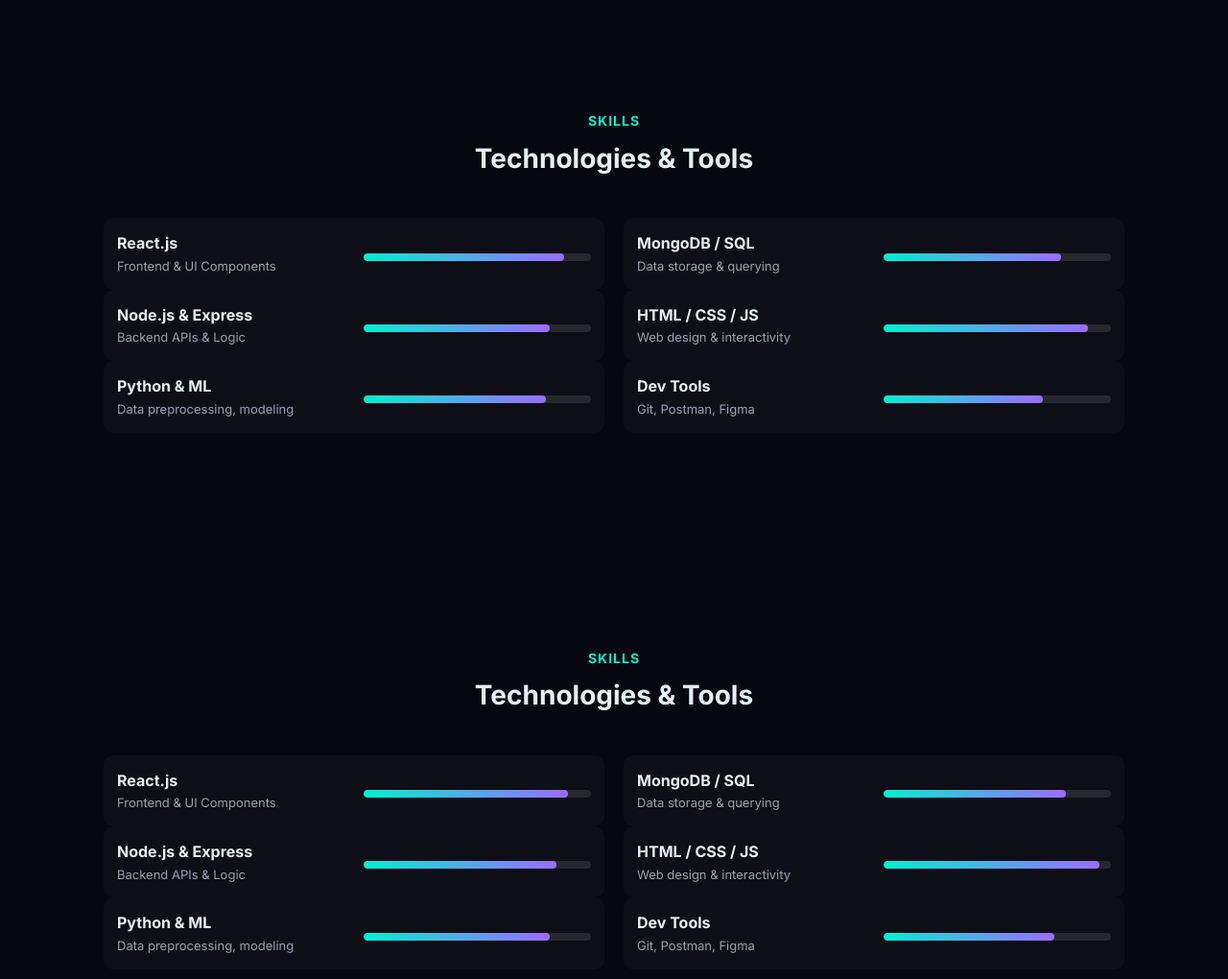
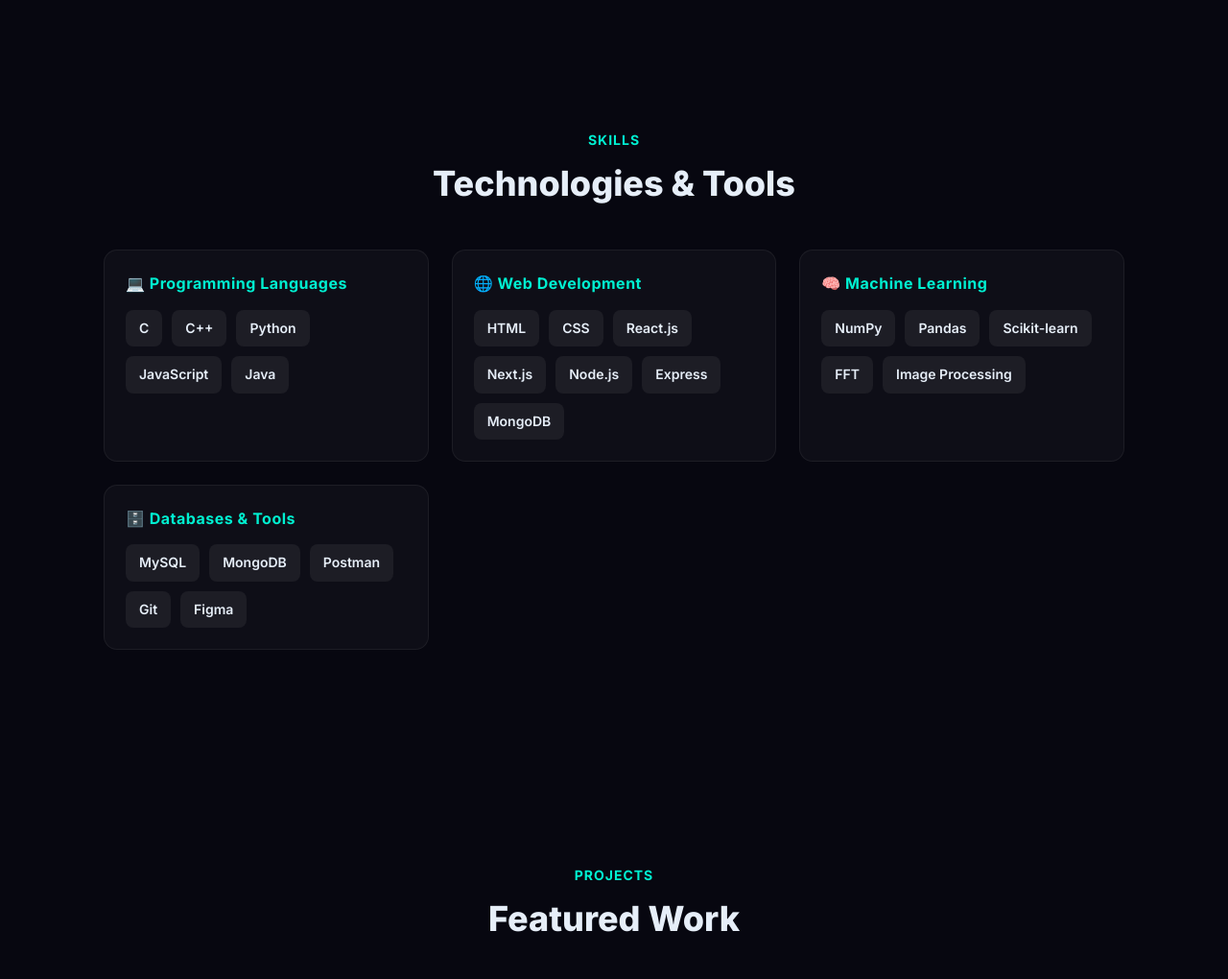
Before and after one commit to lahari-005/portfolio-lahari, a plain HTML site: page index.html in a window 1280 px wide. Shown: the part 1320-2340 px from the top of the page at 96% size. Drawn offline with Linux system fonts and the light colour scheme.

Commit message:
Updated index and enhanced contact section design

```diff
--- a/index.html
+++ b/index.html
@@ -107,77 +107,6 @@
     </section>
 
     <!-- SKILLS -->
-    <section id="skills" class="section">
-      <div class="container">
-        <div class="section-title">
-          <h3>Skills</h3>
-          <h2>Technologies & Tools</h2>
-        </div>
-
-        <div class="skills-grid">
-          <div>
-            <div class="skill-row">
-              <div class="skill-left">
-                <strong>React.js</strong>
-                <div class="small">Frontend & UI Components</div>
-              </div>
-              <div style="width:48%">
-                <div class="skill-bar"><div class="skill-fill" data-fill="88%"></div></div>
-              </div>
-            </div>
-
-            <div class="skill-row">
-              <div class="skill-left">
-                <strong>Node.js & Express</strong>
-                <div class="small">Backend APIs & Logic</div>
-              </div>
-              <div style="width:48%">
-                <div class="skill-bar"><div class="skill-fill" data-fill="82%"></div></div>
-              </div>
-            </div>
-
-            <div class="skill-row">
-              <div class="skill-left">
-                <strong>Python & ML</strong>
-                <div class="small">Data preprocessing, modeling</div>
-              </div>
-              <div style="width:48%">
-                <div class="skill-bar"><div class="skill-fill" data-fill="80%"></div></div>
-              </div>
-            </div>
-          </div>
-
-          <div>
-            <div class="skill-row">
-              <div class="skill-left">
-                <strong>MongoDB / SQL</strong>
-                <div class="small">Data storage & querying</div>
-              </div>
-              <div style="width:48%"><div class="skill-bar"><div class="skill-fill" data-fill="78%"></div></div></div>
-            </div>
-
-            <div class="skill-row">
-              <div class="skill-left">
-                <strong>HTML / CSS / JS</strong>
-                <div class="small">Web design & interactivity</div>
-              </div>
-              <div style="width:48%"><div class="skill-bar"><div class="skill-fill" data-fill="90%"></div></div></div>
-            </div>
-
-            <div class="skill-row">
-              <div class="skill-left">
-                <strong>Dev Tools</strong>
-                <div class="small">Git, Postman, Figma</div>
-              </div>
-              <div style="width:48%"><div class="skill-bar"><div class="skill-fill" data-fill="70%"></div></div></div>
-            </div>
-          </div>
-        </div>
-      </div>
-    </section>
-
-    <!-- PROJECTS -->
-  <!-- SKILLS -->
 <section id="skills" class="section">
   <div class="container">
     <div class="section-title">
@@ -185,68 +114,50 @@
       <h2>Technologies & Tools</h2>
     </div>
 
-    <div class="skills-grid">
-      <div>
-        <div class="skill-row">
-          <div class="skill-left">
-            <strong>React.js</strong>
-            <div class="small">Frontend & UI Components</div>
-          </div>
-          <div style="width:48%">
-            <div class="skill-bar"><div class="skill-fill" data-fill="90%"></div></div>
-          </div>
-        </div>
-
-        <div class="skill-row">
-          <div class="skill-left">
-            <strong>Node.js & Express</strong>
-            <div class="small">Backend APIs & Logic</div>
-          </div>
-          <div style="width:48%">
-            <div class="skill-bar"><div class="skill-fill" data-fill="85%"></div></div>
-          </div>
-        </div>
-
-        <div class="skill-row">
-          <div class="skill-left">
-            <strong>Python & ML</strong>
-            <div class="small">Data preprocessing, modeling</div>
-          </div>
-          <div style="width:48%">
-            <div class="skill-bar"><div class="skill-fill" data-fill="82%"></div></div>
-          </div>
+    <div class="skills-boxes">
+      <div class="skills-category">
+        <h4>💻 Programming Languages</h4>
+        <div class="skills-tags">
+          <span>C</span>
+          <span>C++</span>
+          <span>Python</span>
+          <span>JavaScript</span>
+          <span>Java</span>
         </div>
       </div>
 
-      <div>
-        <div class="skill-row">
-          <div class="skill-left">
-            <strong>MongoDB / SQL</strong>
-            <div class="small">Data storage & querying</div>
-          </div>
-          <div style="width:48%">
-            <div class="skill-bar"><div class="skill-fill" data-fill="80%"></div></div>
-          </div>
+      <div class="skills-category">
+        <h4>🌐 Web Development</h4>
+        <div class="skills-tags">
+          <span>HTML</span>
+          <span>CSS</span>
+          <span>React.js</span>
+          <span>Next.js</span>
+          <span>Node.js</span>
+          <span>Express</span>
+          <span>MongoDB</span>
         </div>
+      </div>
 
-        <div class="skill-row">
-          <div class="skill-left">
-            <strong>HTML / CSS / JS</strong>
-            <div class="small">Web design & interactivity</div>
-          </div>
-          <div style="width:48%">
-            <div class="skill-bar"><div class="skill-fill" data-fill="95%"></div></div>
-          </div>
+      <div class="skills-category">
+        <h4>🧠 Machine Learning</h4>
+        <div class="skills-tags">
+          <span>NumPy</span>
+          <span>Pandas</span>
+          <span>Scikit-learn</span>
+          <span>FFT</span>
+          <span>Image Processing</span>
         </div>
+      </div>
 
-        <div class="skill-row">
-          <div class="skill-left">
-            <strong>Dev Tools</strong>
-            <div class="small">Git, Postman, Figma</div>
-          </div>
-          <div style="width:48%">
-            <div class="skill-bar"><div class="skill-fill" data-fill="75%"></div></div>
-          </div>
+      <div class="skills-category">
+        <h4>🗄️ Databases & Tools</h4>
+        <div class="skills-tags">
+          <span>MySQL</span>
+          <span>MongoDB</span>
+          <span>Postman</span>
+          <span>Git</span>
+          <span>Figma</span>
         </div>
       </div>
     </div>
--- a/style.css
+++ b/style.css
@@ -106,6 +106,9 @@
   background: var(--glass);
 }
 
+/* ===============================
+   BUTTONS
+   =============================== */
 .btn {
   display: inline-flex;
   align-items: center;
@@ -118,9 +121,22 @@
   transition: 0.3s;
 }
 
+/* PRIMARY BUTTON (USED FOR GET IN TOUCH) */
 .btn-primary {
   background: linear-gradient(90deg, var(--accent1), var(--accent2));
   color: #070710;
+  font-size: 17px;
+  font-weight: 700;
+  padding: 14px 28px;
+  border-radius: 10px;
+  box-shadow: 0 0 12px rgba(0, 240, 209, 0.4);
+  transition: all 0.3s ease;
+}
+
+.btn-primary:hover {
+  transform: scale(1.08);
+  box-shadow: 0 0 24px rgba(0, 240, 209, 0.6);
+  background: linear-gradient(90deg, var(--accent2), var(--accent1));
 }
 
 .btn-outline {
@@ -268,40 +284,54 @@
 /* ===============================
    SKILLS
    =============================== */
-.skills-grid {
+.skills-boxes {
   display: grid;
-  grid-template-columns: repeat(2, 1fr);
-  gap: 20px;
+  grid-template-columns: repeat(auto-fit, minmax(320px, 1fr));
+  gap: 24px;
 }
 
-.skill-row {
-  display: flex;
-  justify-content: space-between;
-  align-items: center;
-  background: var(--glass);
-  padding: 14px;
-  border-radius: 10px;
-  transition: 0.3s;
+.skills-category {
+  background: rgba(255, 255, 255, 0.03);
+  border: 1px solid rgba(255, 255, 255, 0.06);
+  border-radius: 14px;
+  padding: 22px;
+  transition: all 0.3s ease;
 }
 
-.skill-row:hover {
-  background: rgba(255, 255, 255, 0.07);
+.skills-category:hover {
+  transform: translateY(-6px);
+  border-color: var(--accent1);
+  box-shadow: 0 0 10px rgba(0, 240, 209, 0.15);
 }
 
-.skill-bar {
-  height: 8px;
-  background: rgba(255, 255, 255, 0.1);
-  border-radius: 10px;
-  overflow: hidden;
-  margin-top: 6px;
+.skills-category h4 {
+  color: var(--accent1);
+  font-size: 16px;
+  margin-bottom: 14px;
+  font-weight: 700;
+  letter-spacing: 0.5px;
 }
 
-.skill-fill {
-  height: 100%;
-  width: 0;
+.skills-tags {
+  display: flex;
+  flex-wrap: wrap;
+  gap: 10px;
+}
+
+.skills-tags span {
+  background: rgba(255, 255, 255, 0.06);
+  color: var(--text);
+  border-radius: 8px;
+  padding: 8px 14px;
+  font-size: 14px;
+  font-weight: 600;
+  transition: 0.3s ease;
+}
+
+.skills-tags span:hover {
   background: linear-gradient(90deg, var(--accent1), var(--accent2));
-  border-radius: 10px;
-  transition: width 1.3s ease-out;
+  color: #070710;
+  transform: scale(1.05);
 }
 
 /* ===============================
@@ -359,35 +389,83 @@
 
 /* ===============================
    CONTACT
+    =============================== */
+    /* ===============================
+   CONTACT (Enhanced)
    =============================== */
 .contact-grid {
   display: flex;
   justify-content: center;
+  align-items: center;
+  flex-direction: column;
+}
+
+.section-title h2 {
+  font-size: 36px;
+  font-weight: 800;
 }
 
 .contact-card {
-  background: var(--glass);
-  padding: 24px;
-  border-radius: 12px;
-  border: 1px solid rgba(255, 255, 255, 0.05);
-  width: 400px;
+  background: rgba(255, 255, 255, 0.04);
+  padding: 40px;
+  border-radius: 16px;
+  border: 1px solid rgba(255, 255, 255, 0.1);
+  width: 1000px;
+  max-width: 90%;
+  box-shadow: 0 0 25px rgba(0, 240, 209, 0.1);
+  transition: all 0.3s ease;
+}
+
+.contact-card:hover {
+  box-shadow: 0 0 35px rgba(0, 240, 209, 0.25);
+  transform: translateY(-5px);
+}
+
+.contact-card h4 {
+  color: var(--accent1);
+  font-size: 18px;
+  margin-bottom: 16px;
 }
 
 .contact-row {
   display: flex;
   align-items: center;
-  gap: 12px;
-  margin: 12px 0;
+  gap: 14px;
+  margin: 14px 0;
 }
 
 .icon-box {
-  width: 40px;
-  height: 40px;
-  background: var(--glass);
-  border-radius: 8px;
+  width: 100px;
+  height: 88px;
+  background: rgba(255, 255, 255, 0.06);
+  border-radius: 90px;
   display: grid;
   place-items: center;
-  font-size: 20px;
+  font-size: 22px;
+  color: var(--accent1);
+  transition: all 0.3s ease;
+}
+
+.icon-box:hover {
+  transform: scale(1.15);
+  color: var(--accent2);
+}
+
+.contact-row a {
+  color: var(--text);
+  text-decoration: none;
+  transition: all 0.3s ease;
+  font-weight: 600;
+}
+
+.contact-row a:hover {
+  color: var(--accent1);
+  text-decoration: underline;
+}
+
+.contact-row strong {
+  color: #fff;
+  font-weight: 700;
 }
 
 /* ===============================
```
